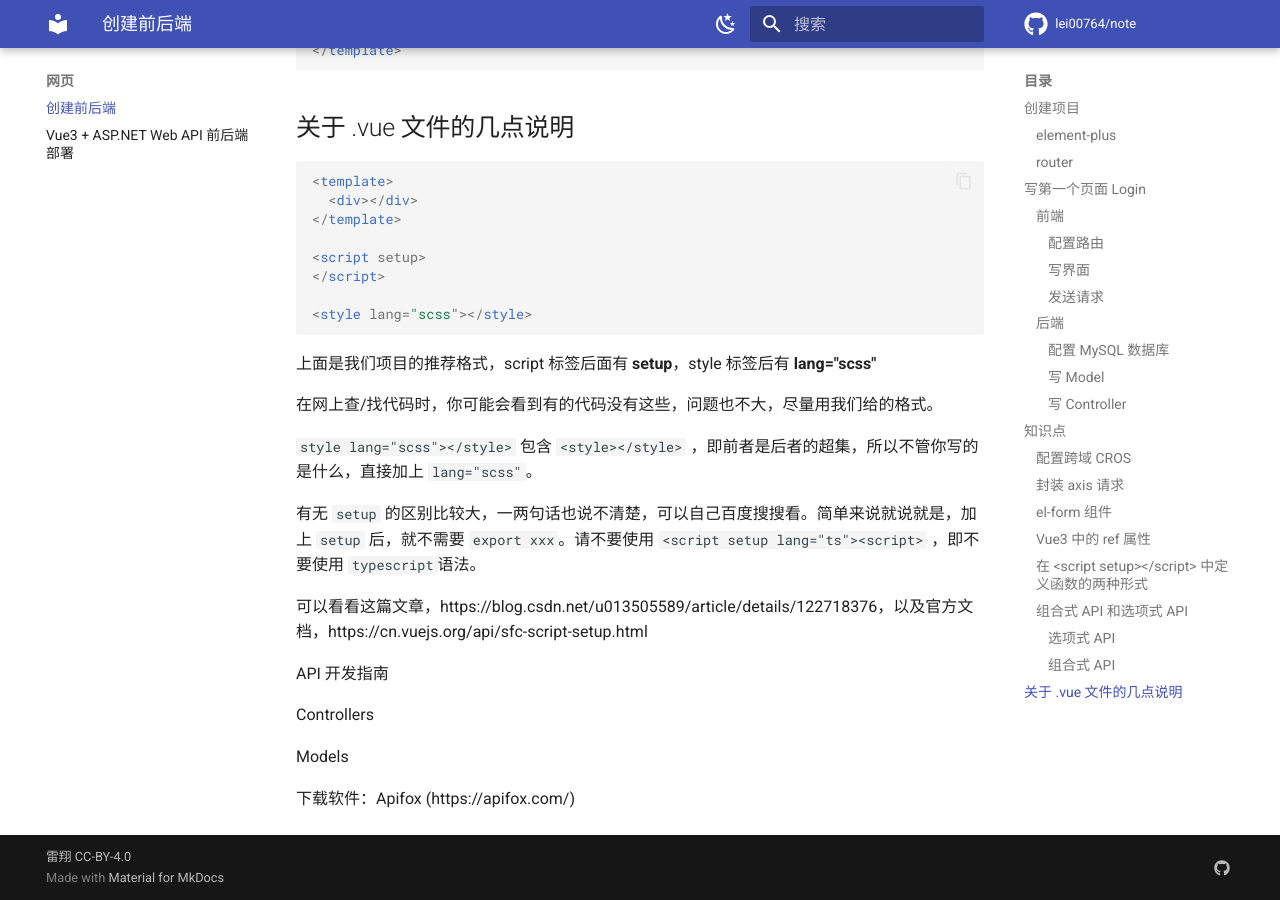
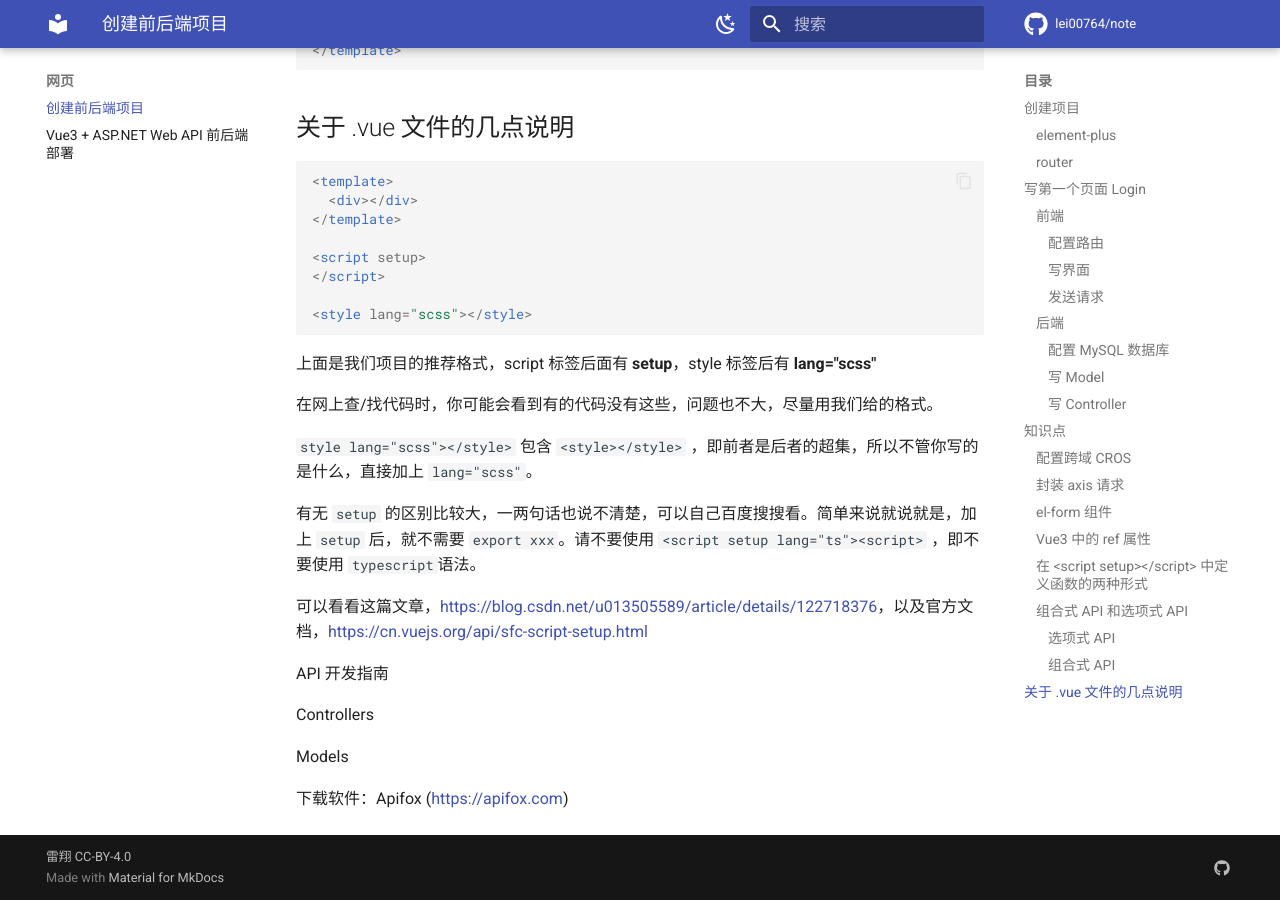
Before and after one commit to Lei00764/note, an MkDocs documentation site: the page built from docs/Web/创建前后端.md, in a window 1280 px wide and 900 px high, scrolled down 8164 px. Built offline with MkDocs 1.6.1 and Material for MkDocs 9.7.7, drawn with Linux system fonts in a browser that asks for light colours; comment, search, counter and statistics services are not loaded.

Commit message:
修改文章细节

```diff
--- a/docs/Web/创建前后端.md
+++ b/docs/Web/创建前后端.md
@@ -1,4 +1,4 @@
-# 创建前后端
+# 创建前后端项目
 
 ## 创建项目
 
@@ -434,4 +434,4 @@ Controllers
 
 Models
 
-下载软件：Apifox (https://apifox.com/)
+下载软件：Apifox (<https://apifox.com>)
```
Also changed, not shown: other parts of docs/Web/创建前后端.md (+1 -1 lines), docs/Software/C++语法.md (+1 -1 lines), docs/Tools/云服务器使用百度网盘.md (+3 -1 lines).
